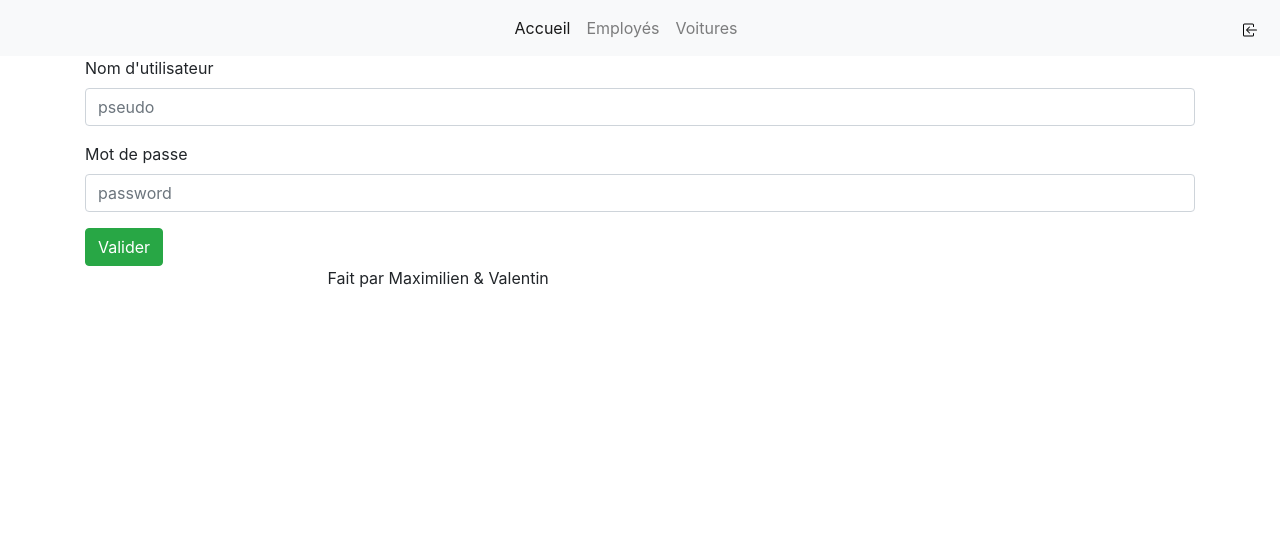
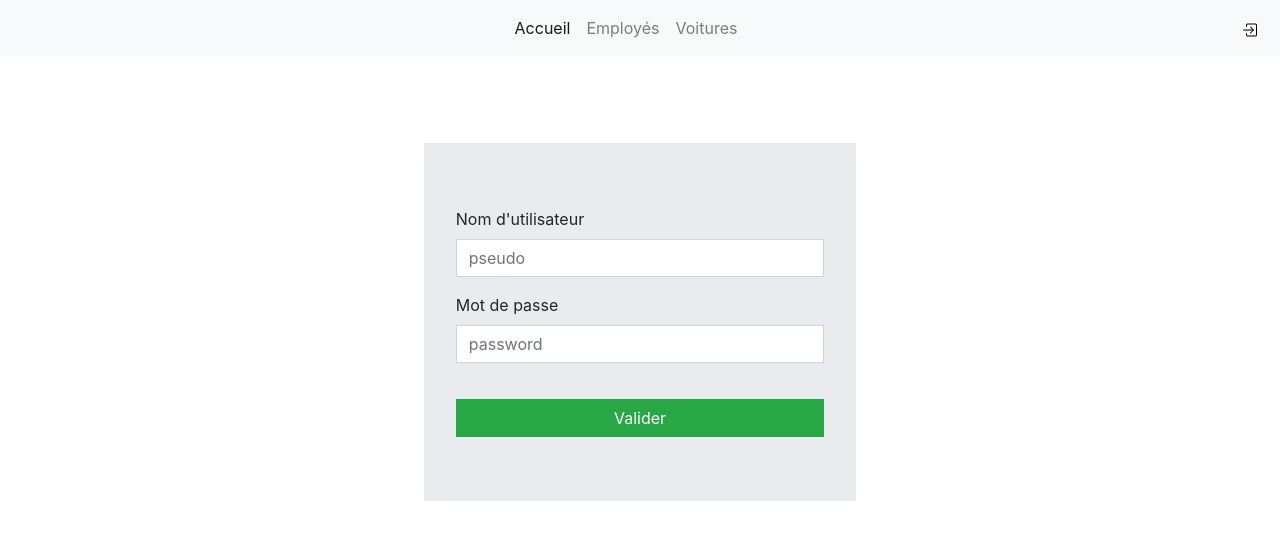
Before and after one commit to max2759/vente_voiture_ProjetWeb_PHP, a PHP site: page /CONTROL/connexion.php in a window 1280 px wide. Shown: the top 540 px of the page. Run offline with PHP 8.4, Linux system fonts and the light colour scheme.

Commit message:
gestion des permissions - fail

```diff
--- a/CONTROL/connexion.php
+++ b/CONTROL/connexion.php
@@ -3,4 +3,3 @@ $titre = 'Connexion';
 require('../VIEW/Form.php');
 require('../VIEW/header.php');
 require('../VIEW/connexion.php');
-require('../VIEW/footer.php');
--- a/MODEL/users.php
+++ b/MODEL/users.php
@@ -19,7 +19,7 @@ class users extends model
         $req = $this->stmt->prepare('CALL updateUser(:pFirstname, pName, pPseudo)');
         $req->bindParam(':pFirstname', $firstname, PDO::PARAM_STR, 100);
         $req->bindParam(':pName', $name, PDO::PARAM_STR, 100);
-        $req->bindParam(':pPseudo', $password, PDO::PARAM_STR, 255);
+        $req->bindParam(':pPseudo', $pseudo, PDO::PARAM_STR, 255);
         $req->execute();
     }
 }
--- a/VIEW/cars.php
+++ b/VIEW/cars.php
@@ -1,6 +1,6 @@
 <?php
 
-if(!$_SESSION['isLogged']){
+if(!$_SESSION['isUser'] & !$_SESSION['isAdmin']){
     header('Location: ../CONTROL/connexion.php');
     exit();
 }
--- a/VIEW/connexion.php
+++ b/VIEW/connexion.php
@@ -1,4 +1,6 @@
 <div class="container login-container">
+    <div class="col-lg-5 login-jumbotron">
+        <div class="jumbotron">
     <?php
 
     $form = new Form("POST", "../CONTROL/loginControl.php", "formNew", "formNew");
@@ -10,4 +12,6 @@
     $form->getForm();
 
     ?>
+        </div>
+    </div>
 </div>
--- a/VIEW/css/style.css
+++ b/VIEW/css/style.css
@@ -18,3 +18,33 @@
     border: none;
     background-color: transparent;
 }
+
+.login-jumbotron{
+    margin: 0 auto;
+}
+
+.jumbotron{
+    border-radius: 0;
+    margin-top: 20%;
+}
+
+#validateConn {
+    border-radius: 0;
+    width: -webkit-fill-available;
+    width: -moz-available;
+    height: fill-available;
+    margin-top: 20px;
+}
+
+#pseudoLog{
+    border-radius: 0;
+}
+
+#passLog{
+    border-radius: 0;
+}
+
+.alert-danger{
+    margin-top: 3px;
+    border-radius: 0;
+}
--- a/VIEW/employees.php
+++ b/VIEW/employees.php
@@ -1,9 +1,10 @@
 <?php
 
-if(!$_SESSION['isLogged']){
+if(!$_SESSION['isAdmin']){
     header('Location: ../CONTROL/connexion.php');
     exit();
 }
+
 ?>
 
 <div class="container">
--- a/VIEW/header.php
+++ b/VIEW/header.php
@@ -12,6 +12,7 @@ session_start();
     <script src="../VIEW/js/inscription.js"></script>
     <script src="../VIEW/js/searchEngine.js"></script>
     <script src="../VIEW/js/updateUser.js"></script>
+    <script src="../VIEW/js/login.js"></script>
     <link rel="stylesheet" href="../VIEW/css/bootstrap.css">
     <link rel="stylesheet" href="../VIEW/css/bootstrap-grid.css">
     <link rel="stylesheet" href="../VIEW/css/bootstrap-reboot.css">
@@ -42,11 +43,11 @@ session_start();
     <div class="logoutBox">
         <form method="post" action="../CONTROL/Deconnexion.php">
             <button type="submit" name="Deconnexion" class="btn-logout">
-            <svg class="bi bi-box-arrow-in-left" width="1em" height="1em" viewBox="0 0 16 16" fill="currentColor" xmlns="http://www.w3.org/2000/svg">
-                <path fill-rule="evenodd" d="M7.854 11.354a.5.5 0 000-.708L5.207 8l2.647-2.646a.5.5 0 10-.708-.708l-3 3a.5.5 0 000 .708l3 3a.5.5 0 00.708 0z" clip-rule="evenodd"/>
-                <path fill-rule="evenodd" d="M15 8a.5.5 0 00-.5-.5h-9a.5.5 0 000 1h9A.5.5 0 0015 8z" clip-rule="evenodd"/>
-                <path fill-rule="evenodd" d="M2.5 14.5A1.5 1.5 0 011 13V3a1.5 1.5 0 011.5-1.5h8A1.5 1.5 0 0112 3v1.5a.5.5 0 01-1 0V3a.5.5 0 00-.5-.5h-8A.5.5 0 002 3v10a.5.5 0 00.5.5h8a.5.5 0 00.5-.5v-1.5a.5.5 0 011 0V13a1.5 1.5 0 01-1.5 1.5h-8z" clip-rule="evenodd"/>
-            </svg>
+                <svg class="bi bi-box-arrow-in-right" width="1em" height="1em" viewBox="0 0 16 16" fill="currentColor" xmlns="http://www.w3.org/2000/svg">
+                    <path fill-rule="evenodd" d="M8.146 11.354a.5.5 0 010-.708L10.793 8 8.146 5.354a.5.5 0 11.708-.708l3 3a.5.5 0 010 .708l-3 3a.5.5 0 01-.708 0z" clip-rule="evenodd"/>
+                    <path fill-rule="evenodd" d="M1 8a.5.5 0 01.5-.5h9a.5.5 0 010 1h-9A.5.5 0 011 8z" clip-rule="evenodd"/>
+                    <path fill-rule="evenodd" d="M13.5 14.5A1.5 1.5 0 0015 13V3a1.5 1.5 0 00-1.5-1.5h-8A1.5 1.5 0 004 3v1.5a.5.5 0 001 0V3a.5.5 0 01.5-.5h8a.5.5 0 01.5.5v10a.5.5 0 01-.5.5h-8A.5.5 0 015 13v-1.5a.5.5 0 00-1 0V13a1.5 1.5 0 001.5 1.5h8z" clip-rule="evenodd"/>
+                </svg>
             </button>
         </form>
     </div>
--- a/VIEW/home.php
+++ b/VIEW/home.php
@@ -1,8 +1,9 @@
 <?php
 
 
-if ($_SESSION['isLogged']) {
+if ($_SESSION['isUser'] || $_SESSION['isAdmin']) {
     echo '<p> Bienvenue '.$_SESSION['pseudoLog'] .'</p>';
+    echo '<p>Vous êtes '. $_SESSION['test'].'</p>';
 
 }else {
     header('Location: ../CONTROL/connexion.php');
--- a/VIEW/js/login.js
+++ b/VIEW/js/login.js
@@ -0,0 +1,23 @@
+$(document).ready(function () {
+
+    var pseudoLog = $('#pseudoLog');
+    var passLog = $('#passLog');
+    var validateConn = $('#validateConn');
+    var pseudoLogVal = pseudoLog.val();
+    var passLogVal = passLog.val();
+
+    pseudoLog.on('blur', function(){
+        $('.pseudoAlert').remove();
+        if(pseudoLogVal !== ""){
+            pseudoLog.css("border-color", "#5cb85c");
+            passLog.css("border-color", "#5cb85c");
+            $('.pseudoAlert').remove();
+            bool = true;
+        }else{
+            passLog.css("border-color", "#d9534f");
+            $("<div class=\"alert alert-danger pseudoAlert\" role=\"alert\"> L'utilisateur ou le mot de passe est vide !</div>").insertAfter(passLog);
+            bool = false;
+        }
+    })
+
+})
```
Also changed, not shown: CONTROL/loginControl.php (+15 -4 lines).
